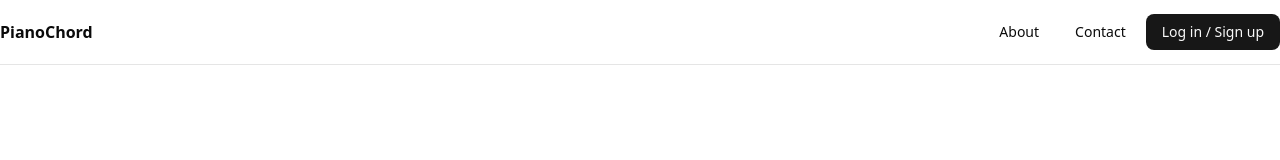
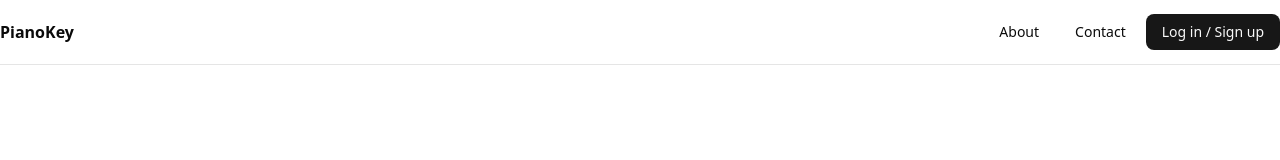
Before and after one commit to kennedymahoro/Pianochords, a Next.js app: page / in a window 1280 px wide. Shown: the top 160 px of the page. Built offline with nearby package versions, Linux system fonts and the light colour scheme.

Commit message:
changed nav title to Pianokey

```diff
--- a/src/components/layout/main-navbar.tsx
+++ b/src/components/layout/main-navbar.tsx
@@ -8,7 +8,7 @@ export function MainNavbar() {
       <div className="container flex h-16 items-center space-x-4 sm:justify-between sm:space-x-0">
         <div className="flex gap-6 md:gap-10">
           <Link href="/" className="flex items-center space-x-2">
-            <span className="inline-block font-bold">PianoChord</span>
+            <span className="inline-block font-bold">PianoKey</span>
           </Link>
         </div>
         <div className="flex flex-1 items-center justify-end space-x-4">
```
